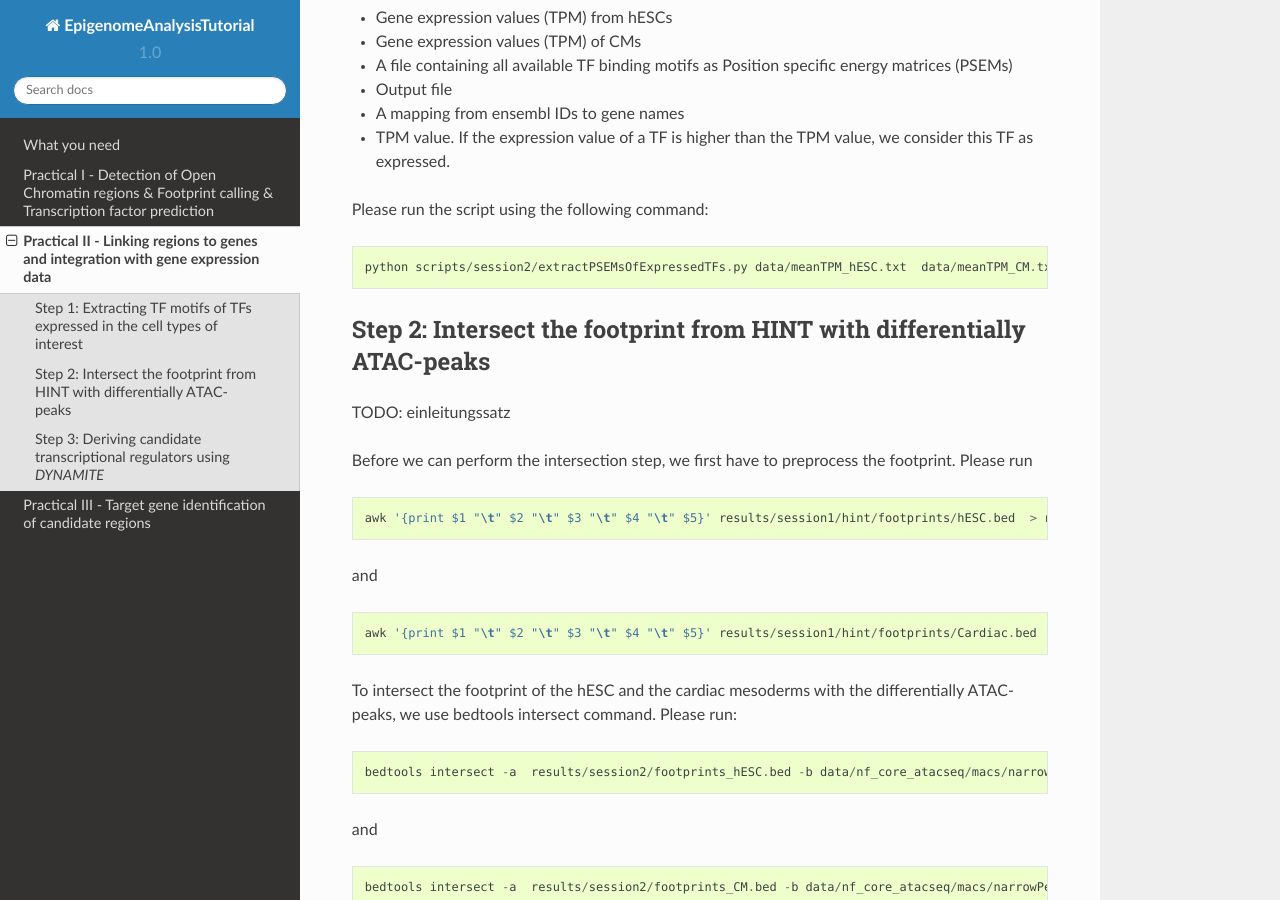
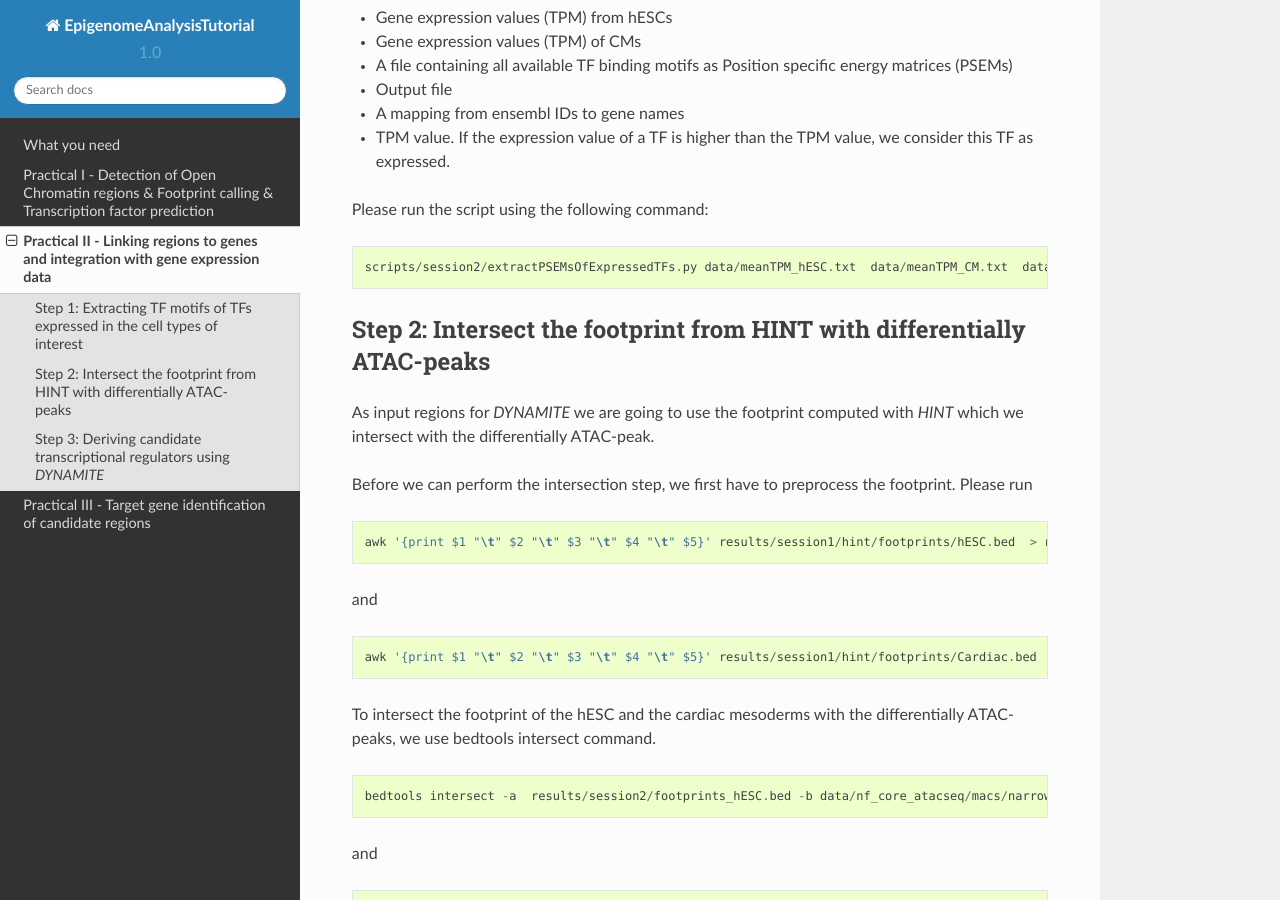
Before and after one commit to SchulzLab/EpigenomeAnalysisTutorial-2020, a Sphinx documentation site: the page built from docs/Practical2.rst, in a window 1280 px wide and 900 px high, scrolled down 652 px. Built offline with Sphinx 7.4.7 and the Read the Docs theme 2.0.0, drawn with Linux system fonts in a browser that asks for light colours.

Commit message:
Update Practical2.rst

```diff
--- a/docs/Practical2.rst
+++ b/docs/Practical2.rst
@@ -27,12 +27,12 @@ Please run the script using the following command:
 
 ::
 
-  python scripts/session2/extractPSEMsOfExpressedTFs.py data/meanTPM_hESC.txt  data/meanTPM_CM.txt  data/PSEM_JASPAR2020.txt results/session2/PSEMs_JASPAR2020_TPM_0.5.txt data/ensemblID_GeneName.txt 0.5
+  scripts/session2/extractPSEMsOfExpressedTFs.py data/meanTPM_hESC.txt  data/meanTPM_CM.txt  data/PSEM_JASPAR2020.txt results/session2/PSEMs_JASPAR2020_TPM_0.5.txt data/ensemblID_GeneName.txt 0.5
 
 Step 2: Intersect the footprint from HINT with differentially ATAC-peaks
 ----------------------------------------------------
 
-TODO: einleitungssatz
+As input regions for *DYNAMITE* we are going to use the footprint computed with *HINT* which we intersect with the differentially ATAC-peak.
 
 Before we can perform the intersection step, we first have to preprocess the footprint. Please run
 
@@ -44,7 +44,7 @@ and
 
   awk '{print $1 "\t" $2 "\t" $3 "\t" $4 "\t" $5}' results/session1/hint/footprints/Cardiac.bed  > results/session2/footprints_CM.bed
 
-To intersect the footprint of the hESC and the cardiac mesoderms with the differentially ATAC-peaks, we use bedtools intersect command. Please run:
+To intersect the footprint of the hESC and the cardiac mesoderms with the differentially ATAC-peaks, we use bedtools intersect command.
 
 ::
 
```
